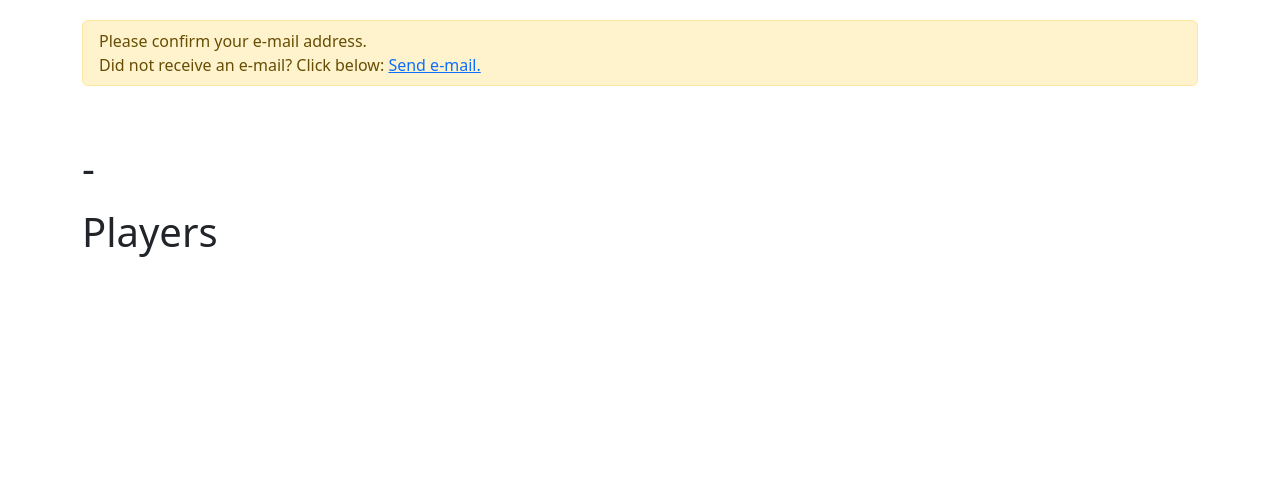
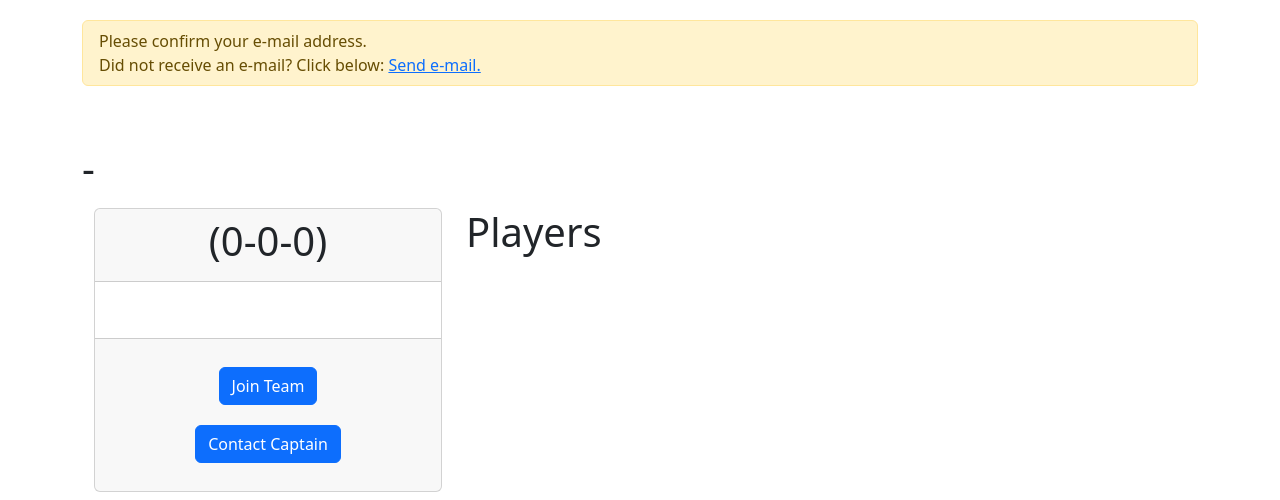
Before and after one commit to KroonenDavid/VBLeague, a Flask app: template vbleague/templates/team_page.html in a window 1280 px wide. Shown: the part 300-800 px from the top of the page. Run offline with Flask 3, Linux system fonts and the light colour scheme; the template is opened without the code that fills it, so the values that code supplies are empty; the visitor is signed in with stand-in values (Sample User, id 1); some libraries are stand-ins or nearby versions.

Commit message:
- Added Team Card to Team Page and moved players over. - Fixed Modal functionality on profile if there are multiple teams, disband team now pops up for each specific team. - Added an "invite players" link on the team page. Click invite players and a link is generated. Players who click the link will be automatically added to the team, no password needed. This same logic has been added to the 'invite player' button when on the free-agents page.

```diff
--- a/vbleague/models.py
+++ b/vbleague/models.py
@@ -99,3 +99,16 @@
     captain = relationship("User", foreign_keys=[captain_id])
 
     players = relationship("User", secondary=team_membership, backref="teams_joined")
+
+    def generate_join_token(self):
+        s = Serializer(current_app.config['SECRET_KEY'])
+        return s.dumps({'team_id': self.id})
+
+    @staticmethod
+    def verify_join_token(token, expires_sec=1800):
+        s = Serializer(current_app.config['SECRET_KEY'])
+        try:
+            team_id = s.loads(token, max_age=expires_sec)['team_id']
+        except:
+            return None
+        return Team.query.get(team_id)
--- a/vbleague/templates/team_page.html
+++ b/vbleague/templates/team_page.html
@@ -6,30 +6,63 @@
     <div class="col-12">
         <nav class="navbar navbar-expand-lg navbar-light">
             <h1>{{ league.name}} - {{team.name}}
-                {% if current_user.id == team.captain_id %} - <a href="" data-bs-toggle="modal"
-                                                                 data-bs-target="#exampleModal">Disband Team</a> {%
+                {% if current_user.id == team.captain_id %} - <a data-bs-target="#exampleModal-{{team.id}}" data-bs-toggle="modal"
+                                                                 href="">Disband Team</a> {%
                 endif %}
             </h1>
 
-            <button class="navbar-toggler" type="button" data-bs-toggle="collapse" data-bs-target="#navbarNav"
-                    aria-controls="navbarNav" aria-expanded="false" aria-label="Toggle navigation">
+            <button aria-controls="navbarNav" aria-expanded="false" aria-label="Toggle navigation"
+                    class="navbar-toggler"
+                    data-bs-target="#navbarNav" data-bs-toggle="collapse" type="button">
                 <span class="navbar-toggler-icon"></span>
             </button>
 
             <div class="ms-auto"> <!-- Use 'ms-auto' class to push the button to the right -->
                 {% if current_user.id == team.captain_id %}
 
-                <a href="{{url_for('teams.free_agents', chosen_league_id=league.id, team_id=team.id)}}" class="btn btn-primary" role="button">
+                <a class="btn btn-primary"
+                   href="{{url_for('teams.free_agents', chosen_league_id=league.id, team_id=team.id)}}" role="button">
                     Free Agent List
                 </a>
                 {% endif %}
             </div>
         </nav>
+        <div class="container">
+            <div class="row">
+                <div class="col-4">
+                    <div class="card text-center">
+                        <div class="card-header">
+                            <h1>{{ team.name }} (0-0-0)</h1>
+                        </div>
+                        <div class="card-body">
+                            <img class="img-fluid" src="{{ image_file }}" style="max-width: 100%; height: auto;">
+                        </div>
 
+                        <div class="card-footer text-body-secondary">
+                            {% if current_user.id == team.captain_id %}
+
+                            <button class="btn btn-primary" style="margin-top: 20px" type="button" data-bs-target="#invite-link" data-bs-toggle="modal">Add Players</button>
+                            <button class="btn btn-primary" style="margin-top: 20px" type="button">View Free Agents
+                            </button>
+
+                            {% else %}
+
+                            <button class="btn btn-primary" style="margin-top: 20px" type="button">Join Team</button>
+                            <br>
+                            <button class="btn btn-primary" style="margin-top: 20px; margin-bottom: 20px" type="button">
+                                Contact Captain
+                            </button>
+
+                            {% endif %}
+                        </div>
+                    </div>
+                </div>
+                <div class="col-6">
                     <h1>Players</h1>
                     <ul>
                         {% for player in team.players: %}
-            <li><a href="{{ url_for('users.player_profile', player_id=player.id) }}">{{player.name}}</a>
+                        <li>
+                            <a href="{{ url_for('users.player_profile', player_id=player.id) }}">{{player.name}}</a>
                             {% if player.id == team.captain_id %} <strong>(Captain)</strong> {% endif %}
                             {% if player.id == current_user.id and current_user.id != team.captain_id %} - <a
                                 href="{{url_for('teams.remove_player_from_team', player_id=player.id, team_id=team.id, league_id=league.id)}}">Leave
@@ -38,20 +71,22 @@
                                 href="{{url_for('teams.remove_player_from_team', player_id=player.id, team_id=team.id, league_id=league.id)}}">Remove
                             Player</a>{% endif %}
                         </li>
-
+                        {% endfor %}
                     </ul>
                 </div>
+            </div>
+        </div>
+        {% for player in team.players: %}
 
-
-    <div class="modal fade" id="exampleModal" tabindex="-1" role="dialog" aria-labelledby="exampleModalLabel"
-         aria-hidden="true">
+        <div aria-hidden="true" aria-labelledby="exampleModalLabel" class="modal fade" id="exampleModal-{{team.id}}" role="dialog"
+             tabindex="-1">
             <div class="modal-dialog modal-dialog-centered" role="document">
                 <div class="modal-content">
                     <!-- Modal content -->
                     <div class="modal-header">
                         <h5 class="modal-title" id="exampleModalLabel">Delete {{team.name}}?</h5>
-                    <button type="button" class="close" onclick="window.location.href='{{ url_for('users.my_profile') }}'"
-                            data-dismiss="modal" aria-label="Close">
+                        <button aria-label="Close" class="close"
+                                data-bs-dismiss="modal" type="button">
                             <span aria-hidden="true">&times;</span>
                         </button>
                     </div>
@@ -59,12 +94,41 @@
                         Are you sure you want to <strong>delete {{team.name}}?</strong>
                     </div>
                     <div class="modal-footer">
-                    <button type="button" class="btn btn-danger" data-dismiss="modal"
-                            onclick="window.location.href='{{url_for('teams.remove_team', player_id=current_user.id, team_id=team.id, league_id=team.parent_league.id)}}'">
+                        <button class="btn btn-danger" data-bs-dismiss="modal"
+                                onclick="window.location.href='{{url_for('teams.remove_team', player_id=current_user.id, team_id=team.id, league_id=team.parent_league.id)}}'"
+                                type="button">
                             Delete
                         </button>
-                    <button type="button" class="btn btn-secondary" data-dismiss="modal"
-                            onclick="window.location.href='{{ url_for('users.my_profile') }}'">Close
+                        <button class="btn btn-secondary" data-bs-dismiss="modal" type="button">
+                            Close
+                        </button>
+                        <!-- Additional buttons if needed -->
+                    </div>
+                </div>
+            </div>
+        </div>
+
+
+        <div aria-hidden="true" aria-labelledby="invite-link-label" class="modal fade" id="invite-link" role="dialog"
+             tabindex="-1">
+            <div class="modal-dialog modal-dialog-centered" role="document">
+                <div class="modal-content">
+                    <!-- Modal content -->
+                    <div class="modal-header">
+                        <h5 class="modal-title" id="invite-link-label">Invite Player!</h5>
+                        <button aria-label="Close" class="close"
+                                data-bs-dismiss="modal" type="button">
+                            <span aria-hidden="true">&times;</span>
+                        </button>
+                    </div>
+                    <div class="modal-body">
+                        Send this link to players for them to instantly join! (Expires after 30 minutes)
+                        <br>
+                        <a href="{{join_link}}">Join Link</a>
+                    </div>
+                    <div class="modal-footer">
+                        <button class="btn btn-secondary" data-bs-dismiss="modal" type="button">
+                            Close
                         </button>
                         <!-- Additional buttons if needed -->
                     </div>
@@ -73,5 +137,6 @@
         </div>
         {% endfor %}
     </div>
+</div>
 
 {% endblock %}
--- a/vbleague/users/utils.py
+++ b/vbleague/users/utils.py
@@ -88,13 +88,14 @@
     return wrapper
 
 def send_player_invite(captain_team, captain, invited_player, msg_body):
+    token = captain_team.generate_join_token()
     msg = Message(f'VBLeague | {captain.name} has invited you to {captain_team.name}',
                   sender=os.getenv('EMAIL'),
                   recipients=[invited_player.email])
     msg.body = (f'Hey {invited_player.name}, {captain.name} has invited you to {captain_team.name}!\n\n'
                 f'"{msg_body}"\n\n'
-                f'If you want to join, click the link below! Password is {captain_team.password}\n'
-                f'{url_for("teams.join_chosen_team", chosen_league_id=captain_team.parent_league.id, team_id=captain_team.id, _external=True)}\n'
+                f'If you want to join, click the link below!\n'
+                f'{url_for("teams.confirm_join_link", token=token, _external=True, league_id=captain_team.parent_league.id, team_id=captain_team.id)}\n'
                 f'If you wish to contact the captain please email them at {captain.email}')
 
     mail.send(msg)
```
Also changed, not shown: vbleague/teams/routes.py (+29 -1 lines), vbleague/templates/profile.html (+5 -4 lines), vbleague/static/images/profile_pics/29c46c0285f8bf10.jpg (added), vbleague/static/images/profile_pics/a47886f056ab8df0.jpg (added), vbleague/static/images/profile_pics/d8407699eb4d8199.JPG (deleted). Lines whose indentation alone changed are shown as unchanged.
